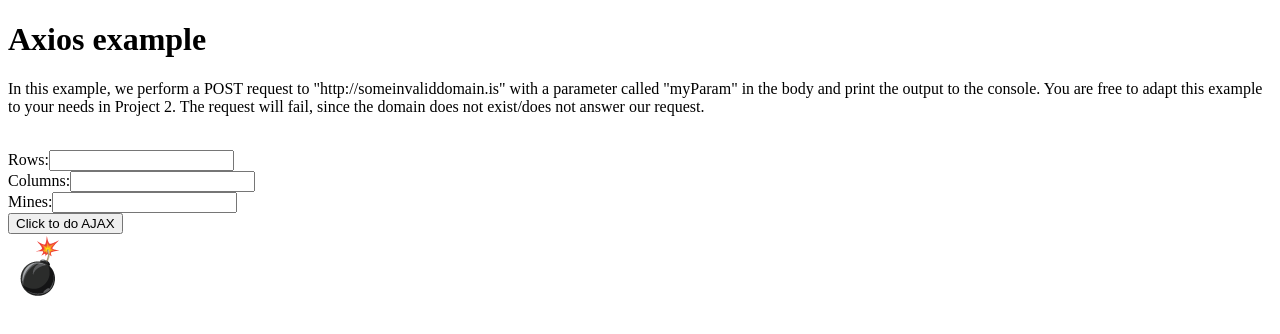
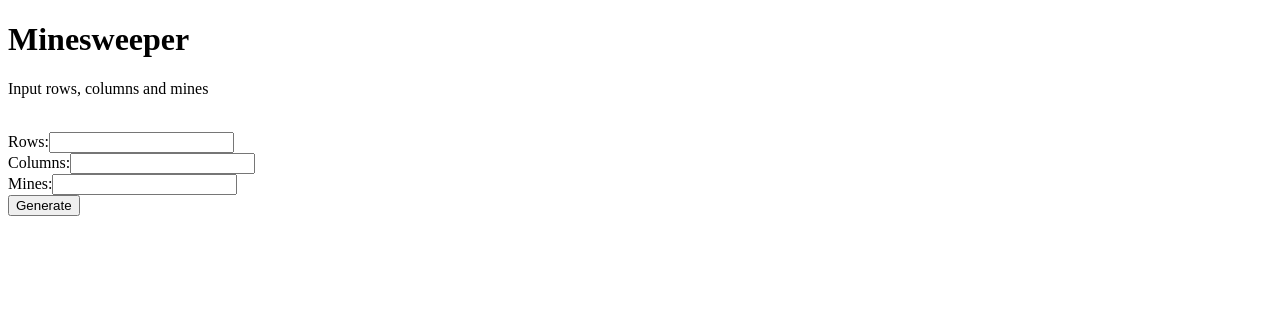
Before and after one commit to indianalifb/VEFF2020, a plain HTML site: page axios.html in a window 1280 px wide. Drawn offline with nearby package versions, Linux system fonts and the light colour scheme.

Commit message:
taka ut stora texta

```diff
--- a/axios.html
+++ b/axios.html
@@ -2,7 +2,7 @@
 <html lang="en">
 
 <head>
-    <title>Axios example</title>
+    <title>Minesweeper</title>
     <meta charset="UTF-8">
 
     <!-- We need to import Axios in order to be able to use the axios object below -->
@@ -13,17 +13,15 @@
 
 <body>
     <header>
-    <h1>Axios example</h1>
-    <p>In this example, we perform a POST request to "http://someinvaliddomain.is" with a parameter called "myParam" in
-        the body and print the output to the console. You are free to adapt this example to your needs in Project 2. The
-        request will fail, since the domain does not exist/does not answer our request.</p>
+    <h1>Minesweeper</h1>
+    <p>Input rows, columns and mines</p>
     <br>
 
     <label>Rows:<input type="text" id ="rows" name="Rows: " ><br></label>
     <label>Columns:<input type="text" id ="cols" name="Columns:" ><br></label>
     <label>Mines:<input type="text" id ="mines" name="Mines:" ><br></label>
      <!-- Clicking this button calls doAjax(), which will do an AJAX request -->
-     <button type="button" onclick="doAjax()">Click to do AJAX</button>
+     <button onclick="doAjax()" type="button">Generate</button>
 
     <script src="minesweeper_new.js" type="text/javascript">
     </script>
@@ -31,9 +29,7 @@
     <table id=grid></table>
 </header>
 <div id = "board"> </div>
-<div id = "mineImg">
-    <img id="mine" src="bomb.png">
-</div>
+
 </body>
 
 </html>
```
